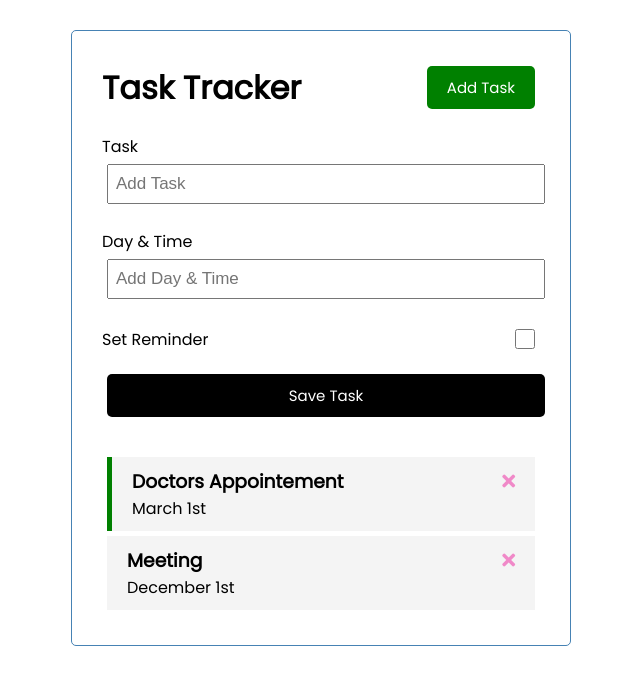
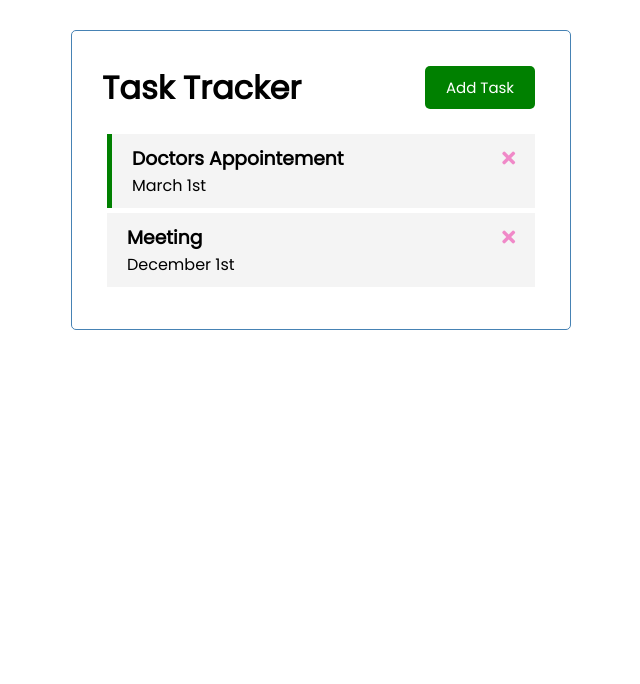
Before and after one commit to ylsv/vue-task-tracker, a Vue app: page / in a window 1280 px wide. Shown: the top 684 px of the page, without its empty margins (319-959 px from the left). Built offline with nearby package versions, Linux system fonts and the light colour scheme.

Commit message:
show and hide add-task form

```diff
--- a/src/App.vue
+++ b/src/App.vue
@@ -1,7 +1,7 @@
 <template>
   <div class="container">
-    <Header title='Task Tracker' />
-    <AddTask @add-task="addTask" />
+    <Header title='Task Tracker' @toggle-add-task="toggleAddTask" :showAddTask="showAddTask" />
+    <AddTask v-show="showAddTask" @add-task="addTask" />
     <Tasks :tasks='tasks' @delete-task="deleteTask" @toggle-reminder="toggleReminder"/>
   </div>
 </template>
@@ -20,7 +20,8 @@ export default {
   },
   data() {
     return {
-      tasks: []
+      tasks: [],
+      showAddTask: false,
     }
   },
   methods: {
@@ -34,6 +35,9 @@ export default {
     },
     addTask(newTask) {
       this.tasks = [...this.tasks, newTask]
+    },
+    toggleAddTask() {
+      this.showAddTask = !this.showAddTask
     }
   },
   created() {
@@ -86,6 +90,7 @@ body {
   text-decoration: none;
   font-size: 15px;
   font-family: inherit;
+  min-width: 110px;
 }
 .btn:focus {
   outline: none;
--- a/src/components/AddTask.vue
+++ b/src/components/AddTask.vue
@@ -1,5 +1,5 @@
 <template>
-   <form @submit="onSubmit" class="add-form">
+   <form @submit.prevent="onSubmit" class="add-form">
     <div class="form-control">
       <label>Task</label>
       <input type="text" v-model="text" name="text" placeholder="Add Task" />
@@ -33,8 +33,7 @@ export default {
     }
   },
   methods: {
-    onSubmit(e) {
-      e.preventDefault()
+    onSubmit() {
       if(!this.text) {
         alert('Please add a task')
         return
--- a/src/components/Button.vue
+++ b/src/components/Button.vue
@@ -1,5 +1,5 @@
 <template>
-  <button @click='onClick' :style="{background: color}" class="btn">{{text}}</button>
+  <button @click="$emit('btn-click')" :style="{background: color}" class="btn">{{text}}</button>
 </template>
 
 <script>
@@ -9,10 +9,6 @@ export default {
     text: String,
     color: String,
   },
-  methods: {
-    onClick() {
-      console.log('click')
-    }
-  }
+  emits: ['btn-click']
 }
 </script>
--- a/src/components/Header.vue
+++ b/src/components/Header.vue
@@ -1,7 +1,7 @@
 <template>
     <header>
         <h1>{{title}}</h1>
-        <Button text='Add Task' color='green' />
+        <Button :text="showAddTask ? 'Close' : 'Add Task' " :color="showAddTask ? 'red' : 'green'" @btn-click="$emit('toggle-add-task')" />
     </header>
 </template>
 
@@ -12,10 +12,12 @@ export default {
     name: 'Header',
     props: {
         title: String,
+        showAddTask: Boolean,
     },
     components: {
         Button
     },
+    emits: ['toggle-add-task']
 }
 </script>
 
```
